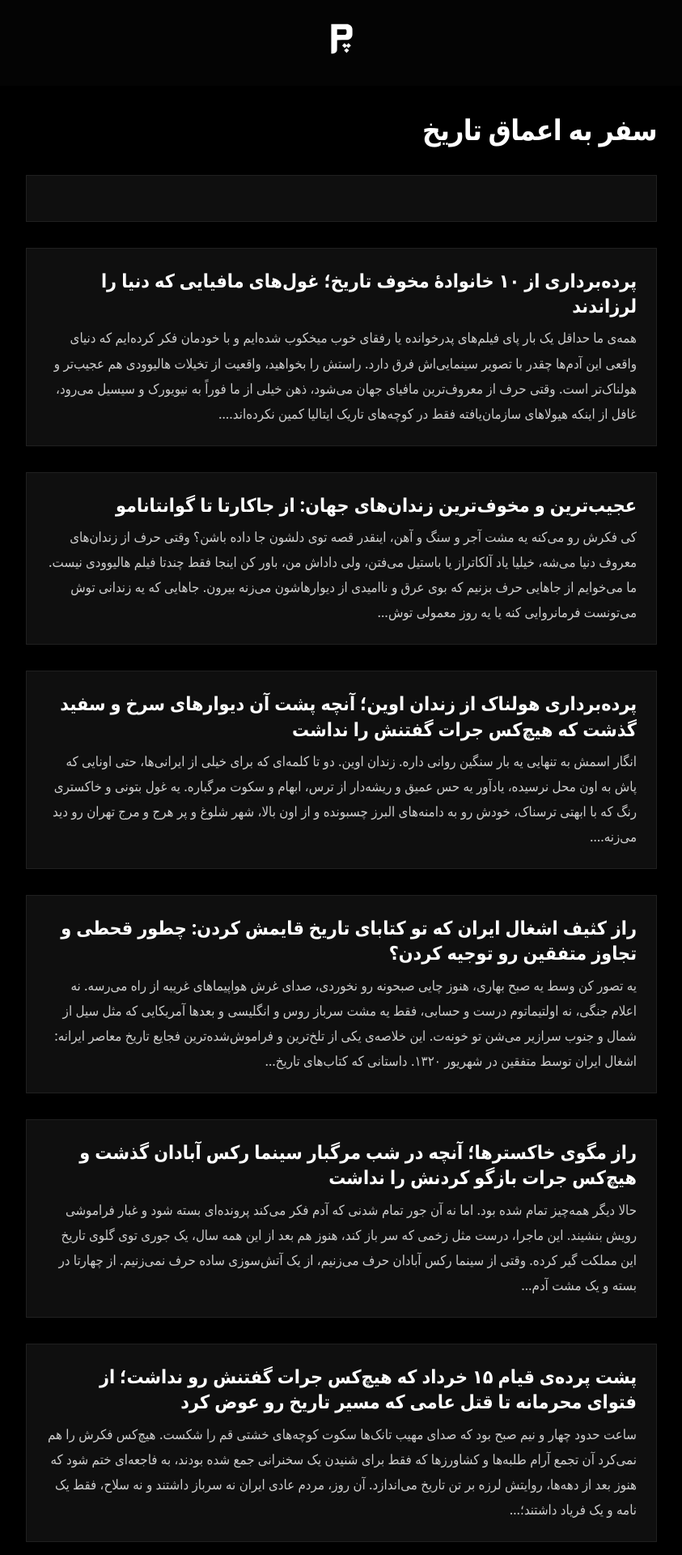
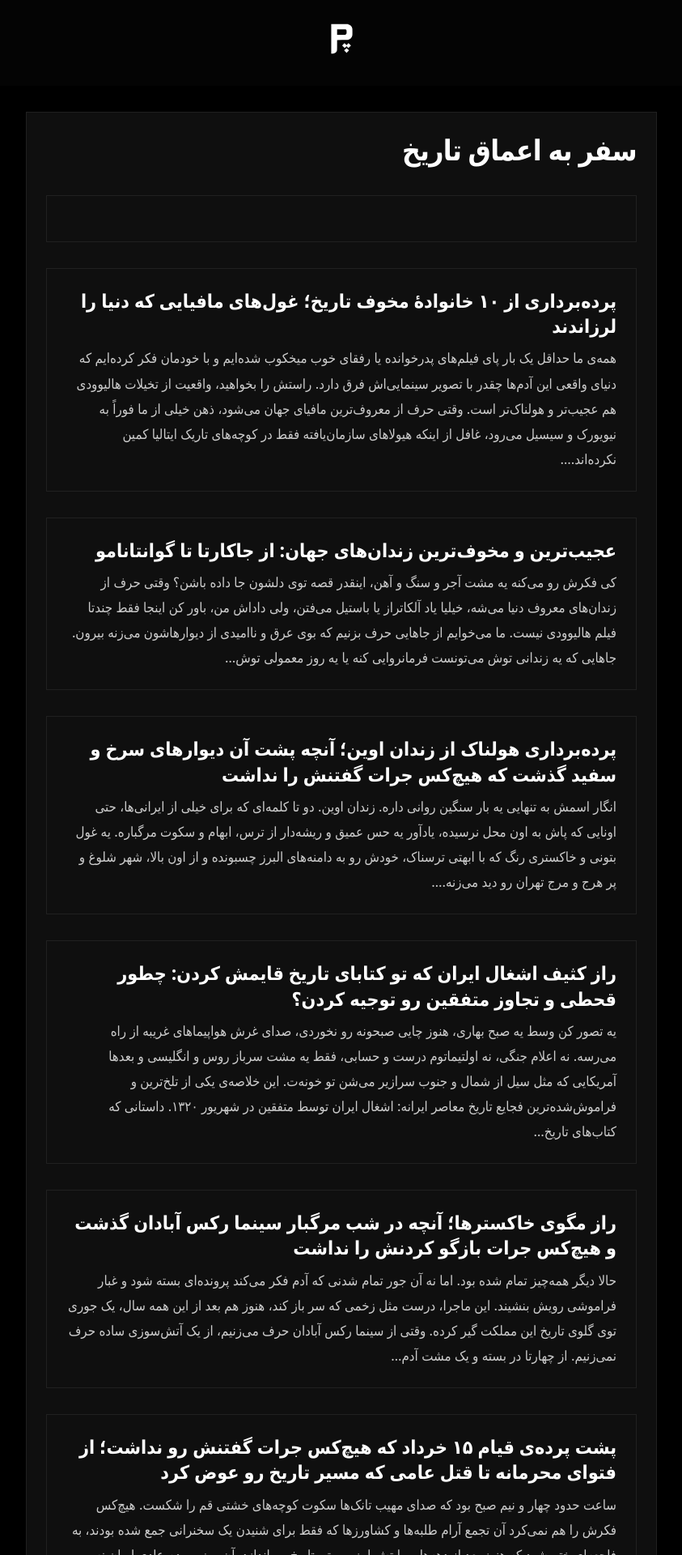
Before and after one commit to darkblog/darkblog.github.io, a Jekyll site: the page built from index.html, in a window 1280 px wide. Shown: the top 1920 px of the page at 81% size, without its empty margins (218-1061 px from the left). Built offline with Jekyll 4.4.1, drawn with Linux system fonts in a browser that asks for light colours.

Commit message:
Update default.html

```diff
--- a/_layouts/default.html
+++ b/_layouts/default.html
@@ -165,17 +165,13 @@
         }
         {% endif %}
 
-        {% if page.layout == 'post' %}
-        article.post-card {
-            background: var(--card-bg);
-            border: none;
-            padding: 0 0 2rem 0;
+        .main-card {
+            background: var(--more-card-bg);
+            border: 1px solid var(--more-card-border);
+            padding: var(--md);
         }
 
-        article.post-card:hover {
-            border: none;
-        }
-
+        {% if page.layout == 'post' %}
         .post-meta {
             display: flex;
             align-items: center;
@@ -380,7 +376,9 @@
 
     <main id="main-content" tabindex="-1" itemprop="{% if page.layout == 'post' %}articleBody{% else %}mainContentOfPage{% endif %}" itemscope itemtype="https://schema.org/{% if page.layout == 'post' %}Text{% else %}WebPageElement{% endif %}">
         <div class="container">
-            {{ content }}
+            <div class="main-card">
+                {{ content }}
+            </div>
         </div>
     </main>
 
```
